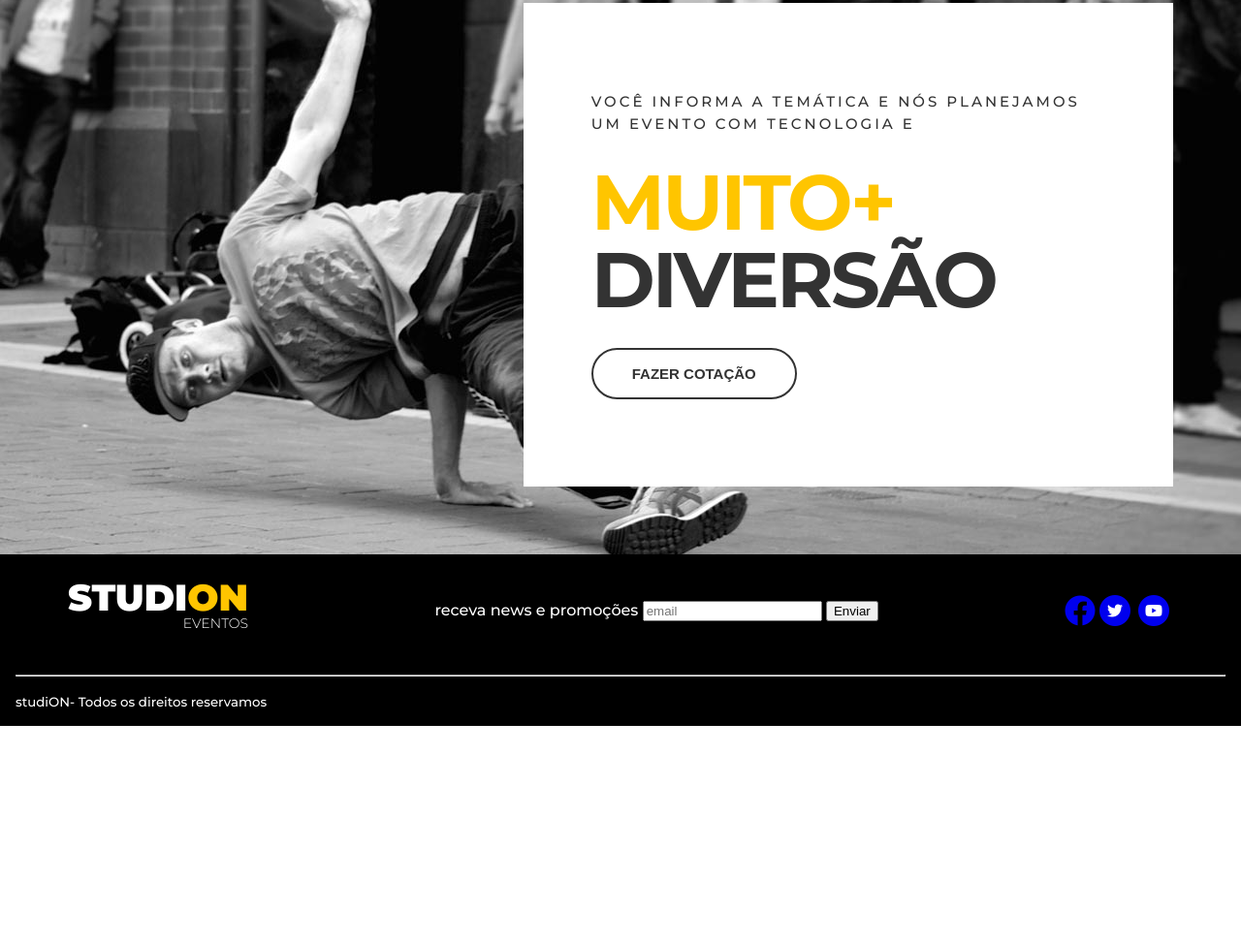
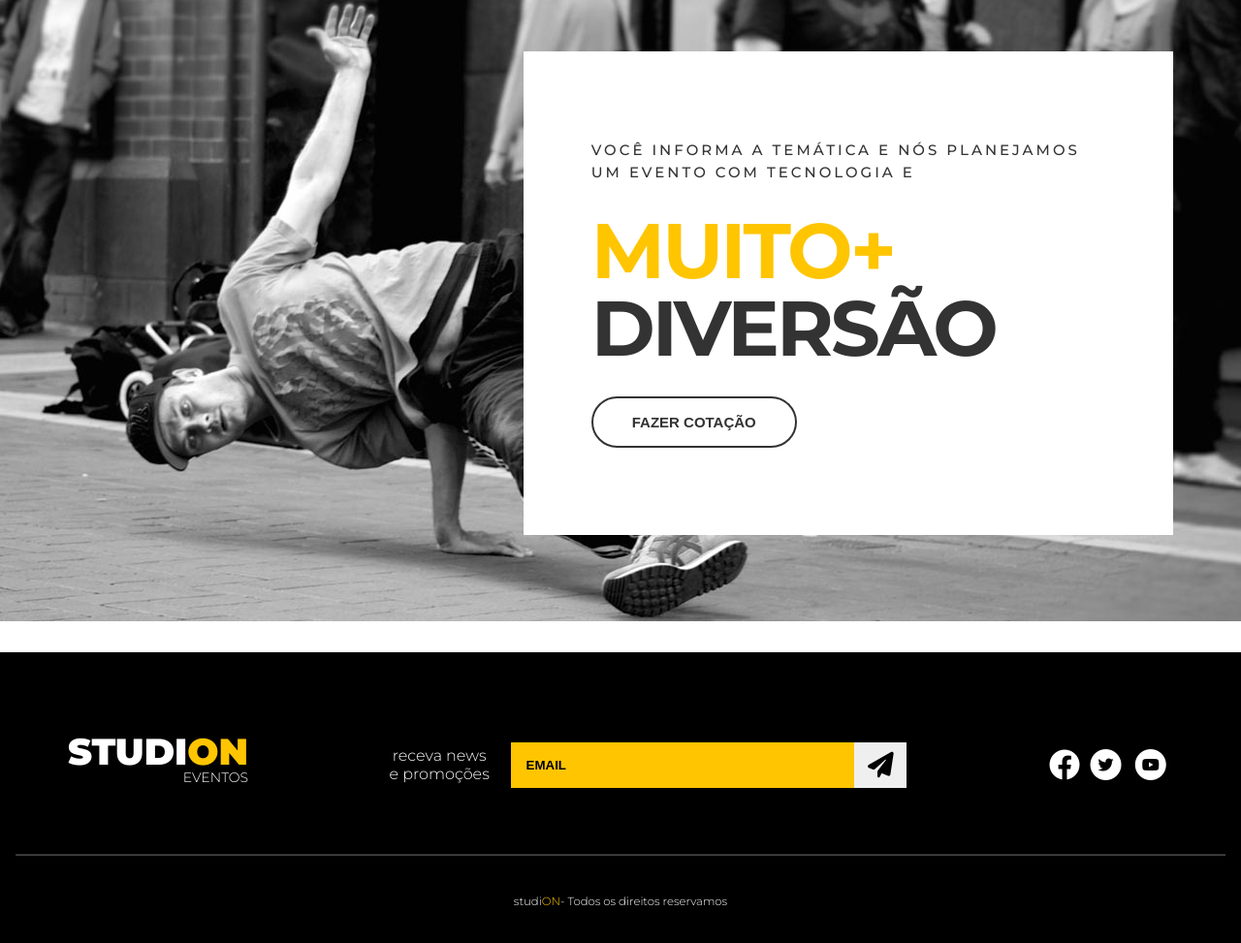
Before and after one commit to Ozeiassantos/studion, a website: page src/index.html in a window 1280 px wide. Shown: the part 1617-2590 px from the top of the page at 97% size. Before the commit the page ends 2366 px from the top, so only its background shows below. Drawn offline with Linux system fonts and the light colour scheme.

Commit message:
last commit class seven

```diff
--- a/src/index.html
+++ b/src/index.html
@@ -133,9 +133,13 @@
                     <span class="logo-studion__subtitle">Eventos</span>
                 </h2>
                 <form class="footer__form">
-                    <label>receva news e promoções</label>
-                    <input type="email" placeholder="email">
-                    <button type="submit">Enviar</button>
+                    <label for="email">receva news e promoções</label>
+                    <div class="footer__email">
+                        <input id="email" type="email" placeholder="email">
+                        <button type="submit">
+                            <i class="fas fa-paper-plane fa-2x"></i>
+                        </button>
+                    </div>
                 </form>
                 <ul class="footer__social">
                     <li>
@@ -147,7 +151,7 @@
                         <a href="https://twitter.com/" target="_blank">
                             <span class="fa-stack">
                                 <i class="fa-solid fa-circle fa-stack-2x"></i>
-                                <i class="fab fa-twitter fa-stack-1x fa-inverse"></i>
+                                <i class="fab fa-twitter fa-stack-1x"></i>
                               </span>
                         </a>
                     </li>
@@ -165,7 +169,7 @@
             <hr />
 
             <p>
-                <small>studi<span>ON</span>- Todos os direitos reservamos</small>
+                <small>studi<span class="copy--primary">ON</span>- Todos os direitos reservamos</small>
             </p>
 
         </footer>
--- a/src/style.css
+++ b/src/style.css
@@ -102,6 +102,7 @@ ul {
 .slide {
     position: relative;
     height: calc(90vh - 7.75rem);
+    overflow: hidden;
 }
 
 .slide__background-image {
@@ -113,7 +114,7 @@ ul {
 
 .slide__copy {
     position: absolute;
-    top: 6.25rem;
+    top: 0;
     left: 50vw;
 }
 
@@ -128,7 +129,7 @@ ul {
     font-size: 6.25rem;
     text-transform: uppercase;
     line-height: 6.25rem;
-    margin: 0;
+    margin: 2.875rem 0;
 }
 
 .slide__copy h2 span {
@@ -240,6 +241,7 @@ ul {
 .quote__copy {
     background-color: #fff;
     padding: 5.625rem 4.375rem;
+    margin: 7.5625rem 0;
 }
 
 .quote__copy h6 {
@@ -273,17 +275,19 @@ ul {
 .footer {
     background-color: #000;
     color: #fff;
-    padding:0 1rem ;
+    padding: 0 1rem ;
 }
 
 .footer__container {
     display: grid;
     grid-template-columns: repeat(3, auto);
     align-items: center;
+    padding: 5.25rem 0 3.75rem 0;
 }
 
 .footer .logo-studion {
     justify-self: start;
+    margin: 0;
 }
 
 .logo-studion__subtitle {
@@ -291,9 +295,86 @@ ul {
 }
 
 .footer__form {
-    justify-self: center;
+    display: grid;
+    place-items: center;
+    grid-template-columns: 10ch auto;
+    gap: 1.25rem;
+}
+
+.footer__form label {
+    font-size: .875;
+    font-weight: 300;
+    text-align: center;
+}
+
+.footer__email {
+    display: grid;
+    grid-template-columns: auto 3.375rem;
+    width: 100%;
+}
+
+.footer__form input {
+    width: 100%;
+    background-color: var(--colorprimary);
+    border: unset;
+    padding: 1rem;
+    font-size: .875;
+    font-weight: 700;
+    text-transform: uppercase;
+    color: #000;
+}
+
+.footer__form input::placeholder {
+    color: #000;
+}
+
+.footer__form input:focus {
+    outline: unset;
+}
+
+.footer__form button {
+    cursor: pointer;
+    border: unset;
+    height: 100%;
+}
+
+.footer__form button:hover {
+   color: #fff;
+   background-color: var(--color-copy);
 }
 
 .footer__social {
     justify-self: end;
 }
+
+.footer__social a,
+.footer__social a:visited,
+.footer__social a:active {
+    color: #fff;
+    margin: .2rem;
+}
+
+.footer__social a .fa-twitter ,
+.footer__social a:visited .fa-twitter,
+.footer__social a:active .fa-twitter{
+    color: #000;
+}
+
+.footer__social a .fa-youtube ,
+.footer__social a:visited .fa-youtube,
+.footer__social a:active .fa-youtube{
+    color: #000;
+}
+
+.footer hr {
+    border-color: #fff4;
+    margin: 0;
+}
+
+.footer p {
+    text-align: center;
+    font-size: .875rem;
+    font-weight: 300;
+    margin: 2.3rem 0;
+
+}
```
